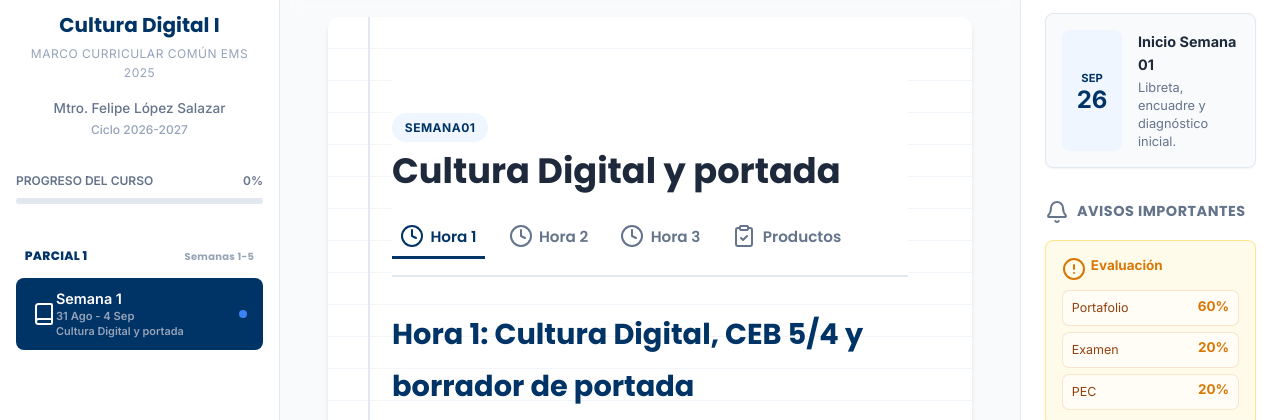
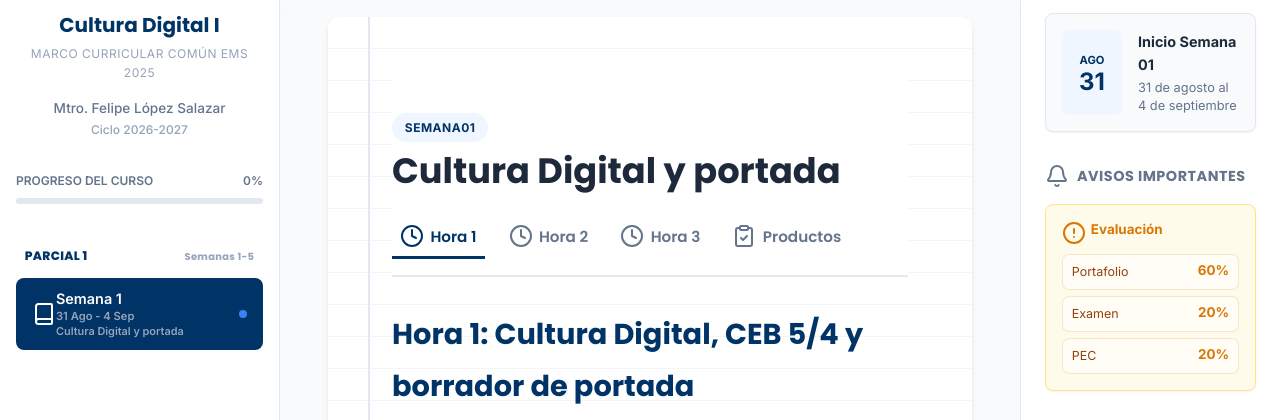
Before and after one commit to felifade/cultura-digital-1, a plain HTML site: page index.html in a window 1280 px wide. Shown: the part 73-493 px from the top of the page. Drawn offline with nearby package versions, Linux system fonts and the light colour scheme.

Commit message:
update: sincronizacion desde Drive y compilacion 2026-08-27 13:38

```diff
--- a/index.html
+++ b/index.html
@@ -135,12 +135,12 @@
                 <h3 class="widget-title"><i data-lucide="calendar"></i> Calendario Académico</h3>
                 <div class="calendar-card">
                     <div class="cal-date">
-                        <span class="cal-month">SEP</span>
-                        <span class="cal-day">26</span>
+                        <span class="cal-month">AGO</span>
+                        <span class="cal-day">31</span>
                     </div>
                     <div class="cal-info">
                         <strong>Inicio Semana 01</strong>
-                        <p>Libreta, encuadre y diagnóstico inicial.</p>
+                        <p>31 de agosto al 4 de septiembre</p>
                     </div>
                 </div>
             </div>
```
